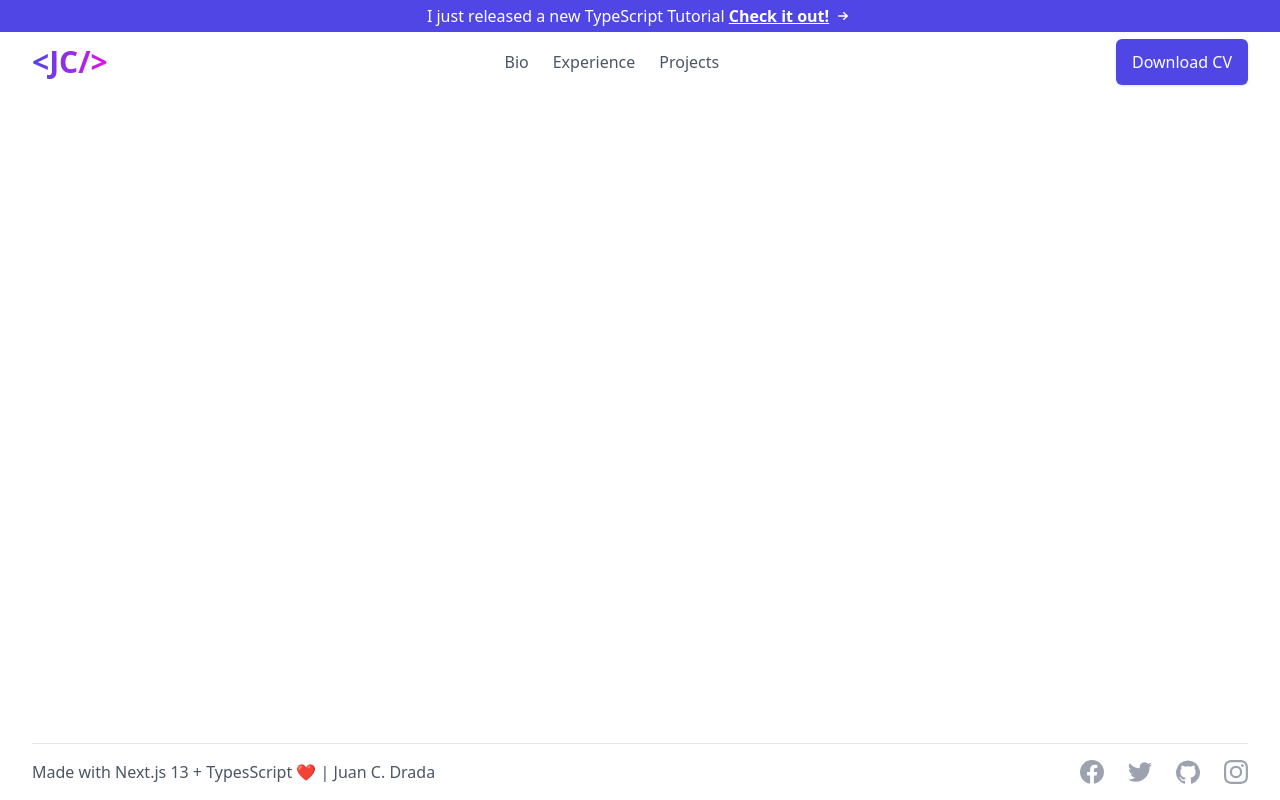
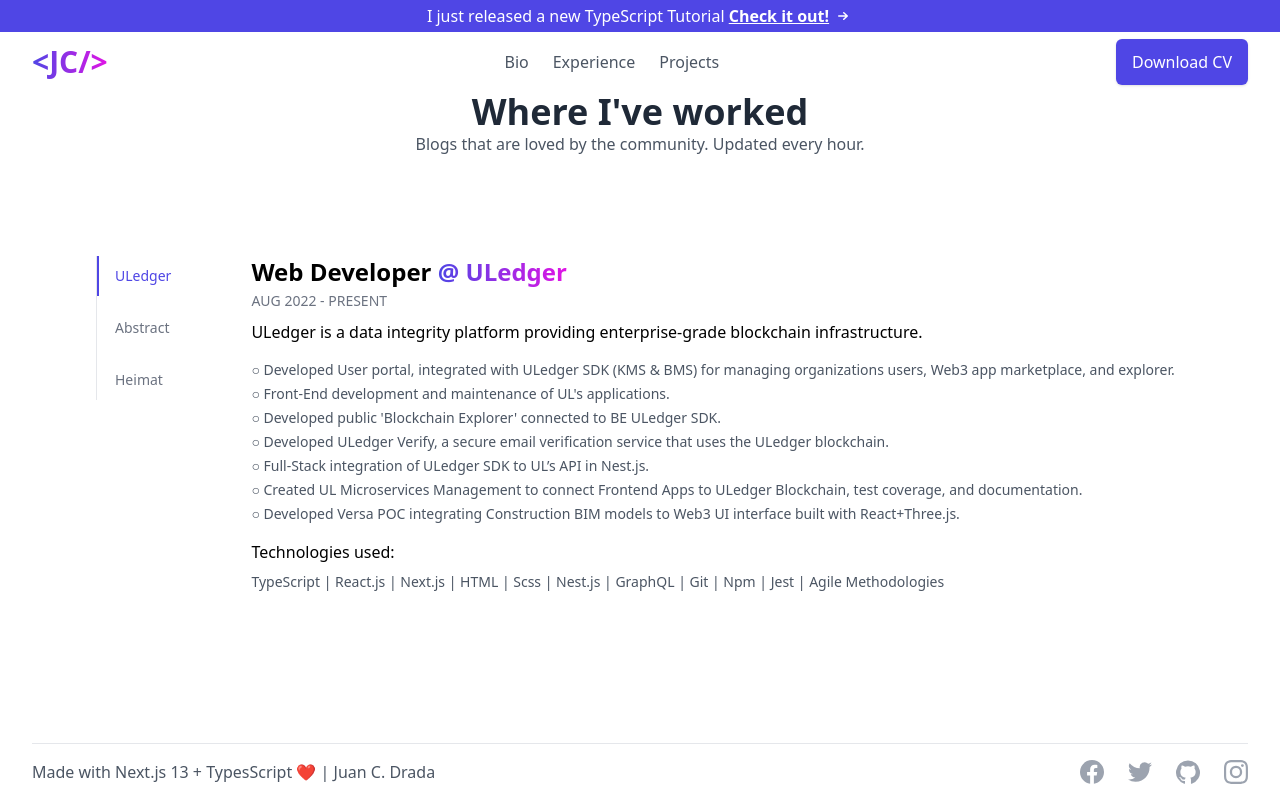
Before and after one commit to jdrada/juan-website, a Next.js app: page /experience in a window 1280 px wide. Built offline with nearby package versions, Linux system fonts and the light colour scheme.

Commit message:
New work page not finished

```diff
--- a/app/experience/page.tsx
+++ b/app/experience/page.tsx
@@ -1,10 +1,51 @@
-import React from "react";
+"use client";
+import React, { useEffect, useState } from "react";
+import ExperienceDisplay from "@/components/ExperienceSelect/ExperienceDisplay/ExperienceDisplay";
+import ExperienceSelect from "@/components/ExperienceSelect/ExperienceSelect";
+import {
+  ExperienceType,
+  experienceData,
+} from "@/components/ExperienceSelect/experienceData";
 
 const ExperiencePage = () => {
+  const tabItems = ["ULedger", "Abstract", "Heimat"];
+  const [currentTab, setCurrentTab] = useState(0);
+  const [selectedCompany, setSelectedCompany] = useState<ExperienceType>(
+    experienceData[0]
+  );
+
+  useEffect(() => {
+    switch (currentTab) {
+      case 0:
+        setSelectedCompany(experienceData[0]);
+        break;
+      case 1:
+        setSelectedCompany(experienceData[1]);
+        break;
+      case 2:
+        setSelectedCompany(experienceData[2]);
+        break;
+      default:
+        break;
+    }
+  }, [currentTab]);
+
   return (
-    <section className="overflow">
-      <div className="max-w-screen-xl mx-auto px-4 py-14 gap-12 text-gray-600 overflow-hidden md:px-8 md:flex"></div>
-    </section>
+    <div className="space-y-5 sm:max-w-6xl sm:mx-auto pb-8 h-screen overflow-auto">
+      <div className="pb-10 sm:text-center">
+        <h1 className="text-gray-800 text-3xl font-extrabold sm:text-4xl">
+          Where I&apos;ve worked
+        </h1>
+        <p className="text-gray-600 mb-10">
+          Blogs that are loved by the community. Updated every hour.
+        </p>
+      </div>
+      <div className="flex">
+        <ExperienceSelect tabItems={tabItems} selectedTab={setCurrentTab} />
+
+        <ExperienceDisplay experienceData={selectedCompany} />
+      </div>
+    </div>
   );
 };
 
--- /dev/null
+++ b/components/ExperienceSelect/ExperienceDisplay/ExperienceDisplay.tsx
@@ -0,0 +1,34 @@
+import React from "react";
+import { ExperienceType } from "../experienceData";
+
+type ExperienceDisplayProps = {
+  experienceData: ExperienceType;
+};
+
+const ExperienceDisplay = ({ experienceData }: ExperienceDisplayProps) => {
+  return (
+    <>
+      <div className="px-4 md:px-8" key={experienceData.company}>
+        <h2 className="text-2xl font-semibold">
+          {experienceData.title}{" "}
+          <b className="font-semibold text-transparent bg-clip-text bg-gradient-to-r from-[#4F46E5] to-[#E114E5]">
+            @ {experienceData.company}
+          </b>
+        </h2>
+        <span className="text-sm text-gray-500">{experienceData.duration}</span>
+        <p className="mt-2">{experienceData.description}</p>
+        <ul className="mt-4 text-sm text-gray-600 space-y-1">
+          {experienceData.responsibilities.map((responsibility, idx) => (
+            <li key={responsibility}>○ {responsibility}</li>
+          ))}
+        </ul>
+        <h3 className="pt-4 pb-2">Technologies used:</h3>{" "}
+        <p className="text-sm text-gray-600 space-y-1">
+          {experienceData.technologies.join(" | ")}
+        </p>
+      </div>
+    </>
+  );
+};
+
+export default ExperienceDisplay;
--- /dev/null
+++ b/components/ExperienceSelect/ExperienceSelect.tsx
@@ -0,0 +1,71 @@
+"use client";
+import { useEffect, useState } from "react";
+import { ExperienceType } from "./experienceData";
+
+type Props = {
+  tabItems: string[];
+
+  selectedTab: (selectedItem: number) => void;
+};
+
+const ExperienceSelect = ({ tabItems, selectedTab }: Props) => {
+  const [selectedItem, setSelectedItem] = useState(0);
+
+  useEffect(() => {
+    selectedTab(selectedItem);
+  }, [selectedTab, selectedItem]);
+
+  return (
+    <div className="px-4 md:px-8">
+      <ul
+        role="tablist"
+        className="hidden max-w-screen-xl mx-auto border-l flex-col gap-y-3 overflow-x-auto text-sm sm:flex"
+      >
+        {tabItems.map((item, idx) => (
+          <li
+            key={idx}
+            className={`border-l-2 ${
+              selectedItem == idx
+                ? "border-indigo-600 text-indigo-600"
+                : "border-white text-gray-500"
+            }`}
+          >
+            <button
+              role="tab"
+              aria-selected={selectedItem == idx ? true : false}
+              aria-controls={`tabpanel-${idx + 1}`}
+              className="py-2.5 px-4 rounded-lg duration-150 hover:text-indigo-600 hover:bg-gray-50 active:bg-gray-100 font-medium "
+              onClick={() => setSelectedItem(idx)}
+            >
+              {item}
+            </button>
+          </li>
+        ))}
+      </ul>
+      <div className="relative text-gray-500 sm:hidden">
+        <svg
+          xmlns="http://www.w3.org/2000/svg"
+          viewBox="0 0 20 20"
+          fill="currentColor"
+          className="pointer-events-none w-5 h-5 absolute right-2 inset-y-0 my-auto"
+        >
+          <path
+            fillRule="evenodd"
+            d="M5.23 7.21a.75.75 0 011.06.02L10 11.168l3.71-3.938a.75.75 0 111.08 1.04l-4.25 4.5a.75.75 0 01-1.08 0l-4.25-4.5a.75.75 0 01.02-1.06z"
+            clipRule="evenodd"
+          />
+        </svg>
+        <select
+          value={tabItems[selectedItem]}
+          className="p-3 w-full bg-transparent appearance-none outline-none border rounded-lg shadow-sm focus:border-indigo-600"
+          onChange={(e) => setSelectedItem(tabItems.indexOf(e.target.value))}
+        >
+          {tabItems.map((item, idx) => (
+            <option key={idx}>{item}</option>
+          ))}
+        </select>
+      </div>
+    </div>
+  );
+};
+export default ExperienceSelect;
--- /dev/null
+++ b/components/ExperienceSelect/experienceData.ts
@@ -0,0 +1,89 @@
+export type ExperienceType = {
+  company: string;
+  title: string;
+  duration: string;
+  description: string;
+  technologies: string[];
+  responsibilities: string[];
+};
+export const experienceData: ExperienceType[] = [
+  {
+    company: "ULedger",
+    title: "Web Developer",
+    duration: "AUG 2022 - PRESENT",
+    description:
+      "ULedger is a data integrity platform providing enterprise-grade blockchain infrastructure.",
+    technologies: [
+      "TypeScript",
+      "React.js",
+      "Next.js",
+      "HTML",
+      "Scss",
+      "Nest.js",
+      "GraphQL",
+      "Git",
+      "Npm",
+      "Jest",
+      "Agile Methodologies",
+    ],
+    responsibilities: [
+      "Developed User portal, integrated with ULedger SDK (KMS & BMS) for managing organizations users, Web3 app marketplace, and explorer.",
+      "Front-End development and maintenance of UL's applications.",
+      "Developed public 'Blockchain Explorer' connected to BE ULedger SDK.",
+      "Developed ULedger Verify, a secure email verification service that uses the ULedger blockchain.",
+      "Full-Stack integration of ULedger SDK to UL’s API in Nest.js.",
+      "Created UL Microservices Management to connect Frontend Apps to ULedger Blockchain, test coverage, and documentation.",
+      "Developed Versa POC integrating Construction BIM models to Web3 UI interface built with React+Three.js.",
+    ],
+  },
+  {
+    company: "Abstract Development Studio",
+    title: "Frontend Web Developer",
+    duration: "AUG 2022 - PRESENT",
+    description:
+      "Abstract Development Studio is a web development company that offers web and mobile development, artificial intelligence, blockchain development, cloud services, and digital transformation solutions to organizations.",
+    technologies: [
+      "TypeScript",
+      "React.js",
+      "Next.js",
+      "HTML",
+      "Scss",
+      "Nest.js",
+      "GraphQL",
+      "Git",
+      "Npm",
+      "Jest",
+      "Strapi CMS",
+    ],
+    responsibilities: [
+      "Front-End Development for Contadito App (SaaS).",
+      "Develop UI & CMS for Contadito with Next.js, GraphQL, Strapi CMS.",
+      "Achieved 100% test coverage (Jest + React Testing Library).",
+      "UI/UX Design of Landing + CMR integration (Next.js + Tailwind).",
+    ],
+  },
+  {
+    company: "Heimat (Startup)",
+    title: "Frontend Web Developer",
+    duration: "MAY 2021 - JULY 2022",
+    description:
+      "Heimat is a startup that provides digital solutions for various SaaS companies.",
+    technologies: [
+      "TypeScript",
+      "React.js",
+      "Next.js",
+      "HTML",
+      "Scss",
+      "Nest.js",
+      "GraphQL",
+      "Git",
+      "Npm",
+      "Jest",
+      "Strapi CMS",
+    ],
+    responsibilities: [
+      "Implemented features for React applications, users module (CRUD) and activity calendar (React + Redux).",
+      "Built UI/UX reusable components with React.Js + TypeScript, fully tested with Jest and React Testing Library.",
+    ],
+  },
+];
```
Also changed, not shown: tsconfig.json (+7 -1 lines).
